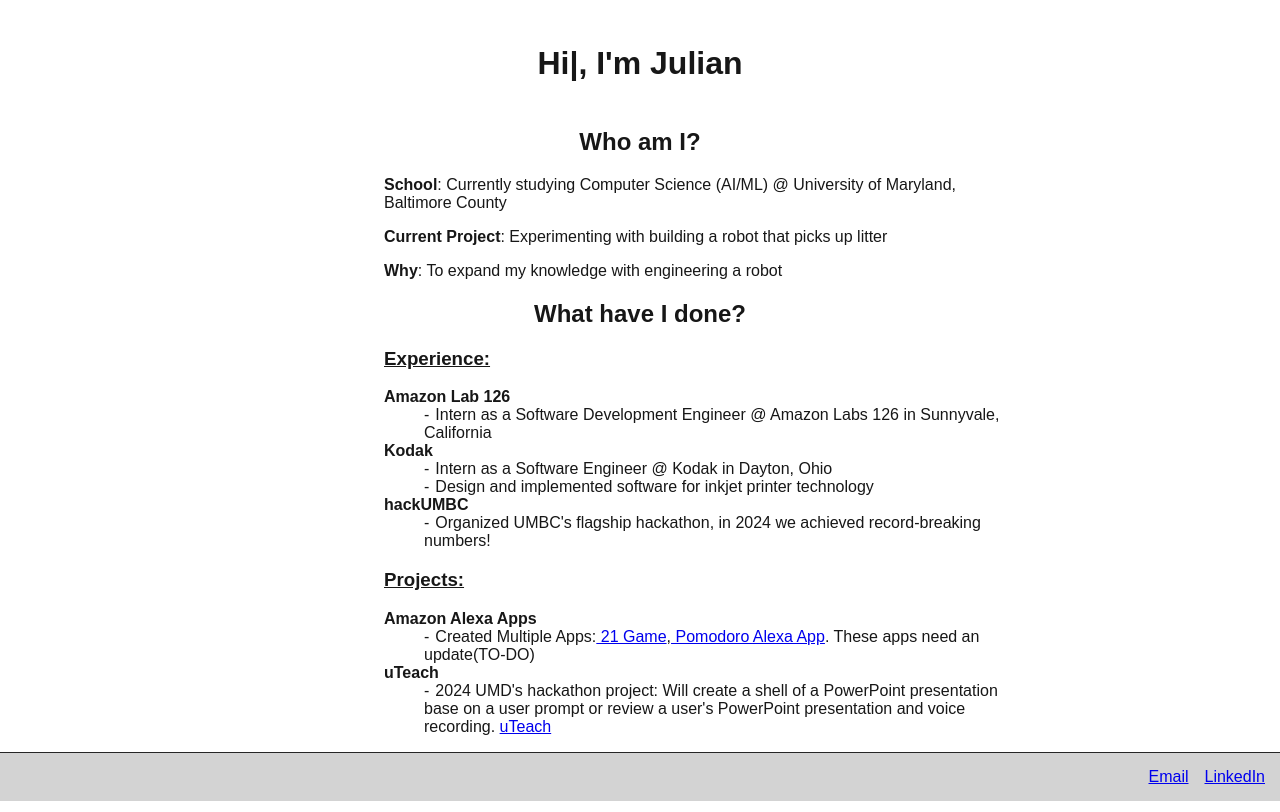
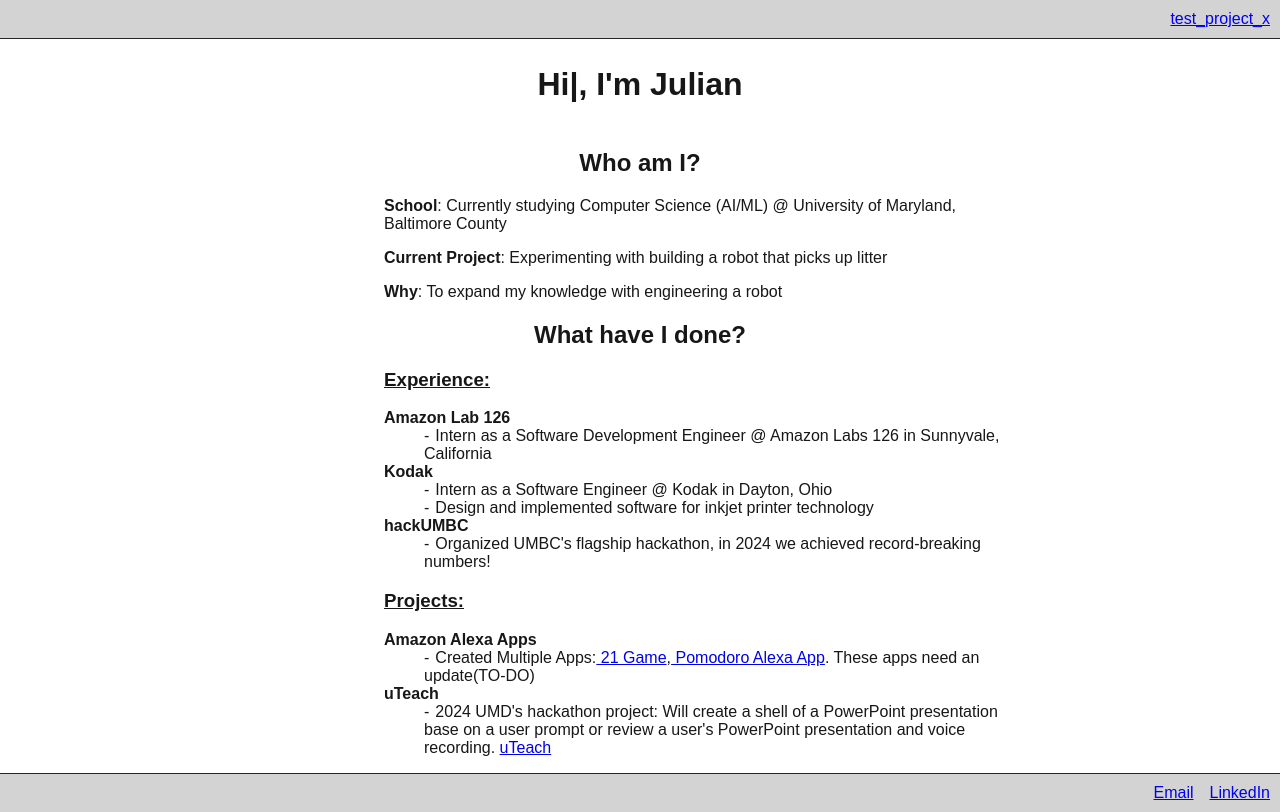
Before and after one commit to JulianChavez/JulianChavezWebsite, a Next.js app: page / in a window 1280 px wide. Built offline with nearby package versions, Linux system fonts and the light colour scheme.

Commit message:
Added new page for test_proj_x

```diff
--- a/app/components/header.tsx
+++ b/app/components/header.tsx
@@ -1,9 +1,16 @@
 import React from 'react';
+import Link from 'next/link';
 
 export default function Header() {
     //TO-DO: Header component save for later when needed to add navi
     return (
-        <div className='Header' style={{ width: '100%', height: '100%', display: 'inline-block' }}>
+        <div className='flex w-full justify-between'>
+            <div>
+            </div>
+            <div className='flex'>
+                <Link href='/test_page_x'>test_project_x</Link>
+            </div>
+
         </div>
     )
 }
--- a/app/globals.css
+++ b/app/globals.css
@@ -61,8 +61,15 @@ h1 {
 
 .Footer-comp {
   background-color: #D3D3D3;
-  padding: 15px;
+  padding: 10px;
   border-top-color: #262626;
   border-top-style: solid;
   border-top-width: 1px
 }
+.Header-comp {
+  background-color: #D3D3D3;
+  padding: 10px;
+  border-bottom-color: #262626;
+  border-bottom-style: solid;
+  border-bottom-width: 1px;
+}
--- /dev/null
+++ b/app/test_page_x/layout.tsx
@@ -0,0 +1,11 @@
+import React from 'react';
+
+const Layout = ({ children }: { children: React.ReactNode }) => {
+    return (
+        <div>
+            {children}
+        </div>
+    )
+}
+
+export default Layout
--- /dev/null
+++ b/app/test_page_x/page.tsx
@@ -0,0 +1,9 @@
+import React from 'react';
+
+export default function Home() {
+    return (
+        <div>
+            <span>test_project_x</span>
+        </div>
+    );
+}
```
